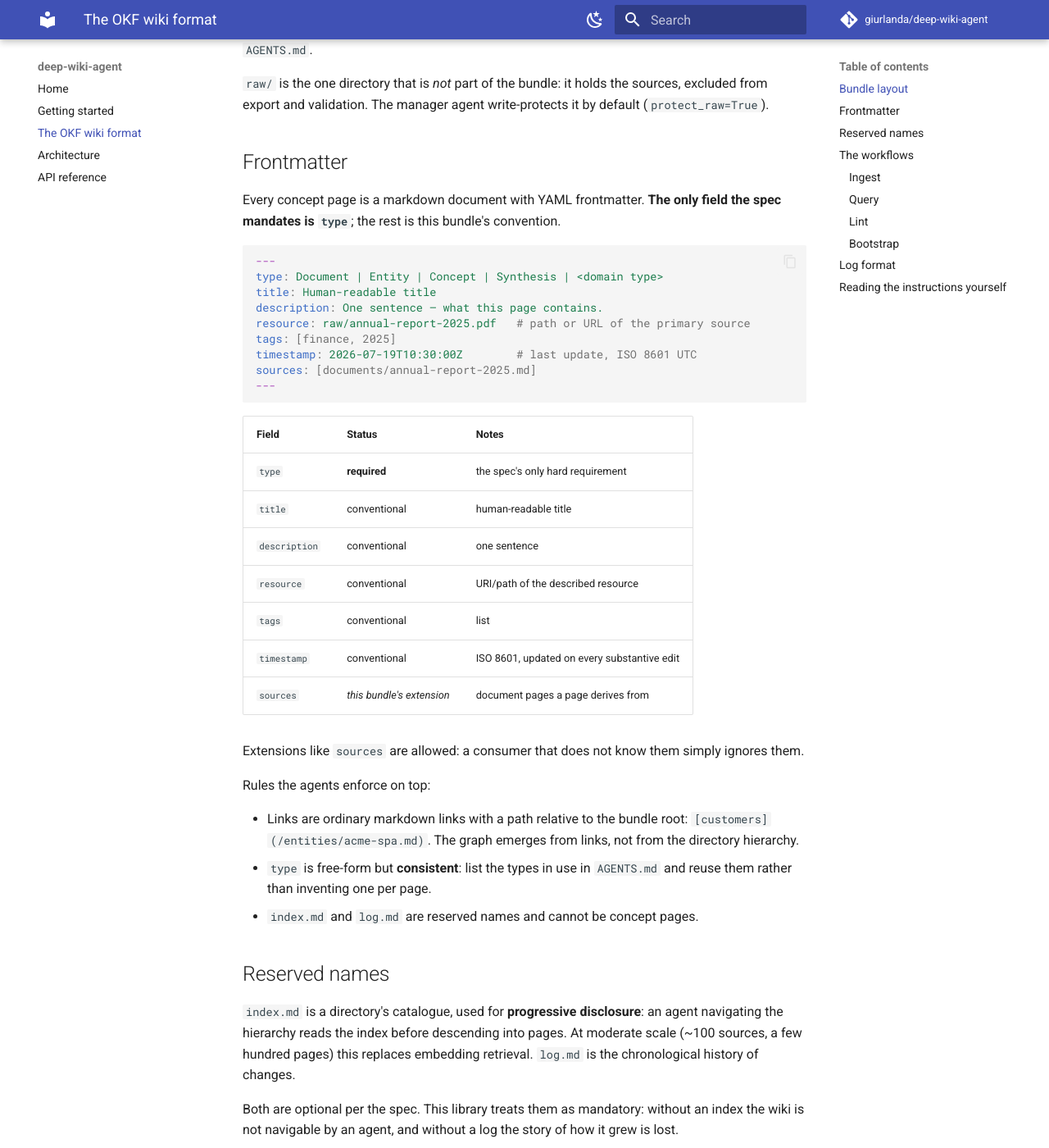
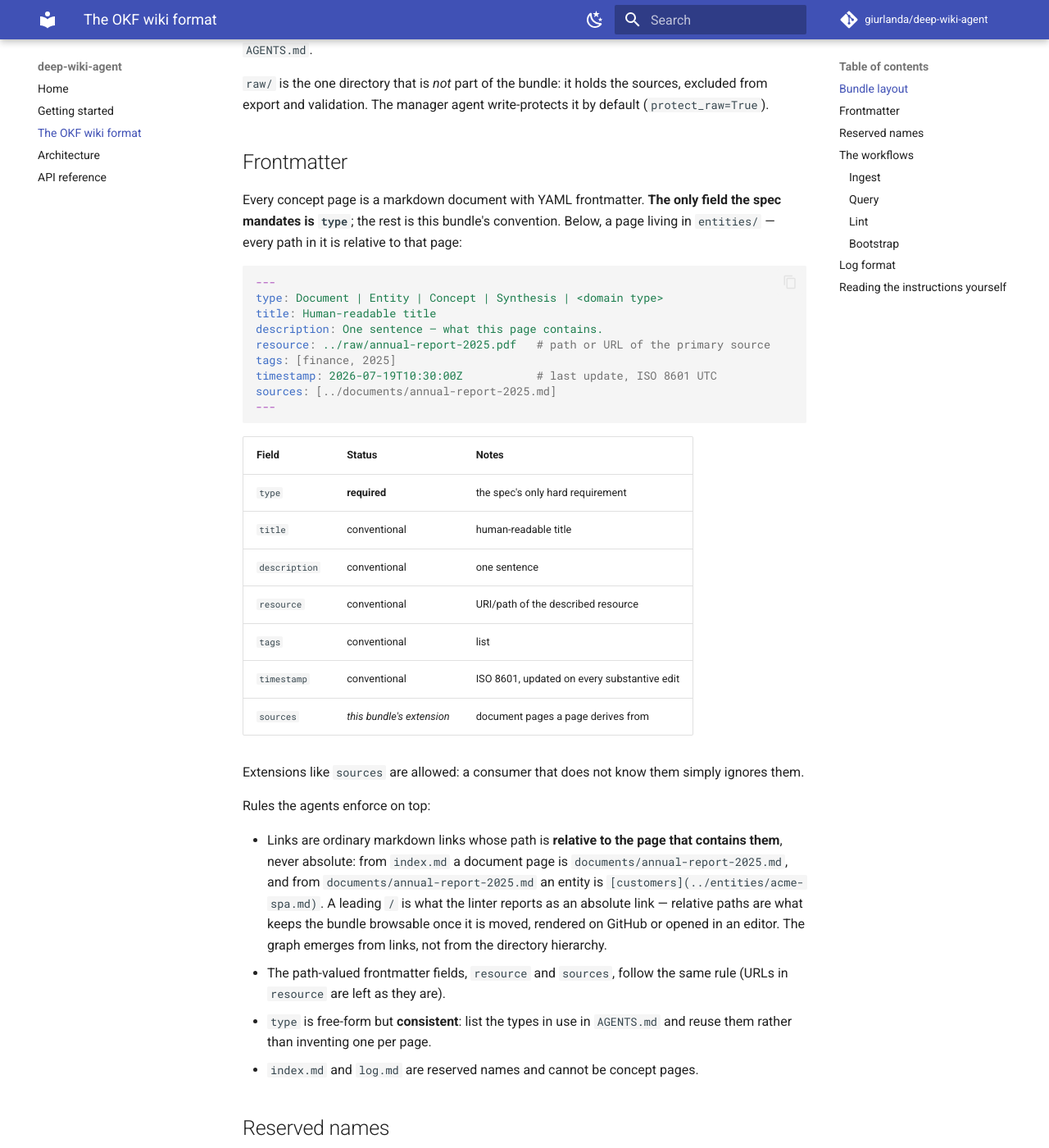
Before and after one commit to giurlanda/deep-wiki-agent, an MkDocs documentation site: the page built from docs/okf.md, in a window 1280 px wide and 1400 px high, scrolled down 847 px. Shown: the whole window at 82% size. Built offline with MkDocs 1.6.1 and Material for MkDocs 9.7.7, drawn with Linux system fonts in a browser that asks for light colours; comment, search, counter and statistics services are not loaded; some of the changed text lies outside the part shown.

Commit message:
feat(okf): write wiki links relative to the page that holds them
Links between pages, and the path-valued frontmatter fields `resource`
and `sources`, are now written relative to the page containing them
(`documents/my-doc.md` from the root index, `../entities/acme-spa.md`
from a document page) instead of as absolute bundle paths. A bundle
written this way stays navigable once it is moved, rendered on GitHub or
opened in an editor.

Both system prompts, SKILL.md and the docs state the rule, and okf_lint
now reports an absolute link as an error — once, without also calling it
broken, and still counting it as an inbound link so its target is not
flagged an orphan on top.

Co-Authored-By: Claude Opus 4.8 <noreply@anthropic.com>

````diff
--- a/docs/okf.md
+++ b/docs/okf.md
@@ -46,16 +46,18 @@ it by default (`protect_raw=True`).
 
 Every concept page is a markdown document with YAML frontmatter. **The only
 field the spec mandates is `type`**; the rest is this bundle's convention.
+Below, a page living in `entities/` — every path in it is relative to that
+page:
 
 ```yaml
 ---
 type: Document | Entity | Concept | Synthesis | <domain type>
 title: Human-readable title
 description: One sentence — what this page contains.
-resource: raw/annual-report-2025.pdf   # path or URL of the primary source
+resource: ../raw/annual-report-2025.pdf   # path or URL of the primary source
 tags: [finance, 2025]
-timestamp: 2026-07-19T10:30:00Z        # last update, ISO 8601 UTC
-sources: [documents/annual-report-2025.md]
+timestamp: 2026-07-19T10:30:00Z           # last update, ISO 8601 UTC
+sources: [../documents/annual-report-2025.md]
 ---
 ```
 
@@ -74,9 +76,16 @@ simply ignores them.
 
 Rules the agents enforce on top:
 
-- Links are ordinary markdown links with a path relative to the bundle root:
-  `[customers](/entities/acme-spa.md)`. The graph emerges from links, not from
-  the directory hierarchy.
+- Links are ordinary markdown links whose path is **relative to the page that
+  contains them**, never absolute: from `index.md` a document page is
+  `documents/annual-report-2025.md`, and from
+  `documents/annual-report-2025.md` an entity is
+  `[customers](../entities/acme-spa.md)`. A leading `/` is what the linter
+  reports as an absolute link — relative paths are what keeps the bundle
+  browsable once it is moved, rendered on GitHub or opened in an editor. The
+  graph emerges from links, not from the directory hierarchy.
+- The path-valued frontmatter fields, `resource` and `sources`, follow the same
+  rule (URLs in `resource` are left as they are).
 - `type` is free-form but **consistent**: list the types in use in `AGENTS.md`
   and reuse them rather than inventing one per page.
 - `index.md` and `log.md` are reserved names and cannot be concept pages.
@@ -143,9 +152,9 @@ never mutates the knowledge base.
 
 The mechanical checks (`okf_lint`) plus the judgment a script cannot give:
 contradictions not yet flagged, claims superseded by newer sources, orphan
-pages and broken links, concepts repeatedly cited without a page, missing or
-inconsistent frontmatter, and the informational gaps that block the questions
-you ask most.
+pages, broken and absolute links, concepts repeatedly cited without a page,
+missing or inconsistent frontmatter, and the informational gaps that block the
+questions you ask most.
 
 ### Bootstrap
 
````
Also changed, not shown: CHANGELOG.md (+17 -0 lines), README.md (+1 -1 lines), docs/architecture.md (+6 -4 lines), skills/okf-wiki/SKILL.md (+8 -7 lines), skills/okf-wiki/references/okf-spec-notes.md (+1 -0 lines), 6 other files.
